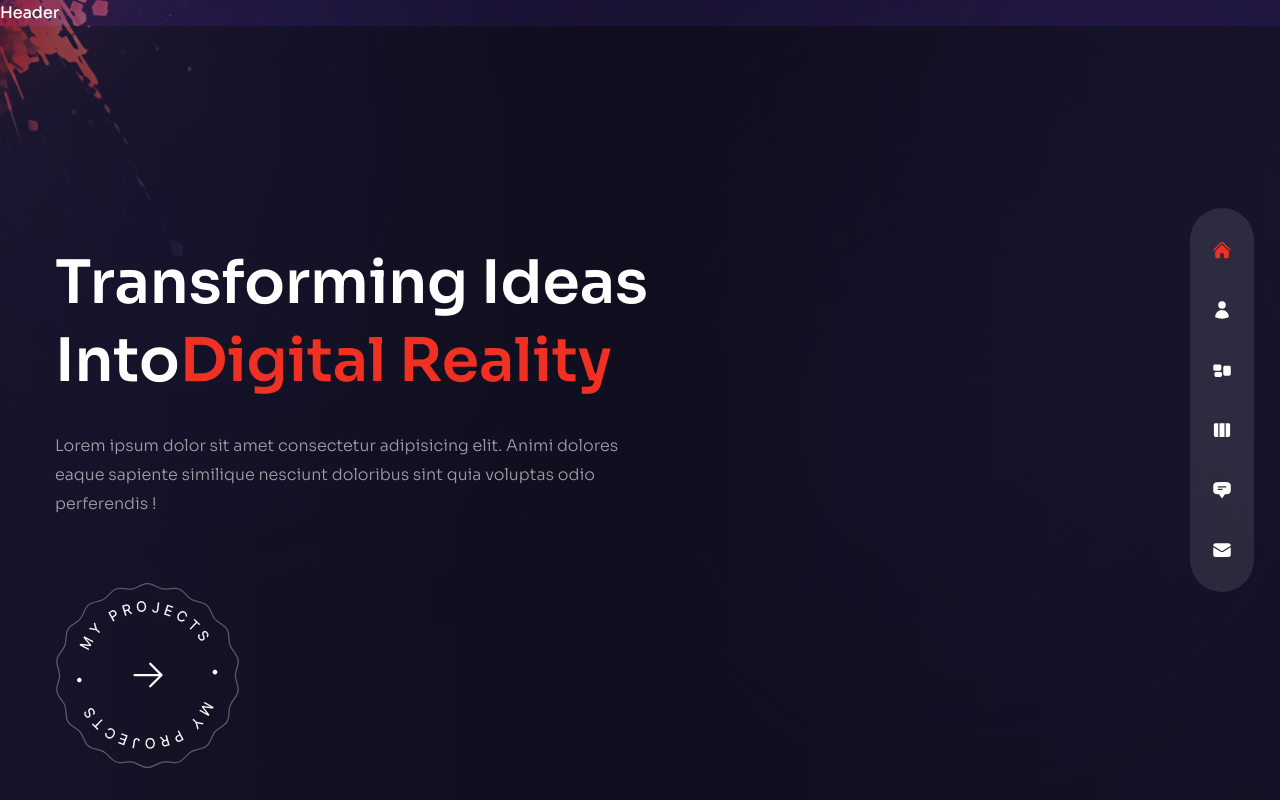
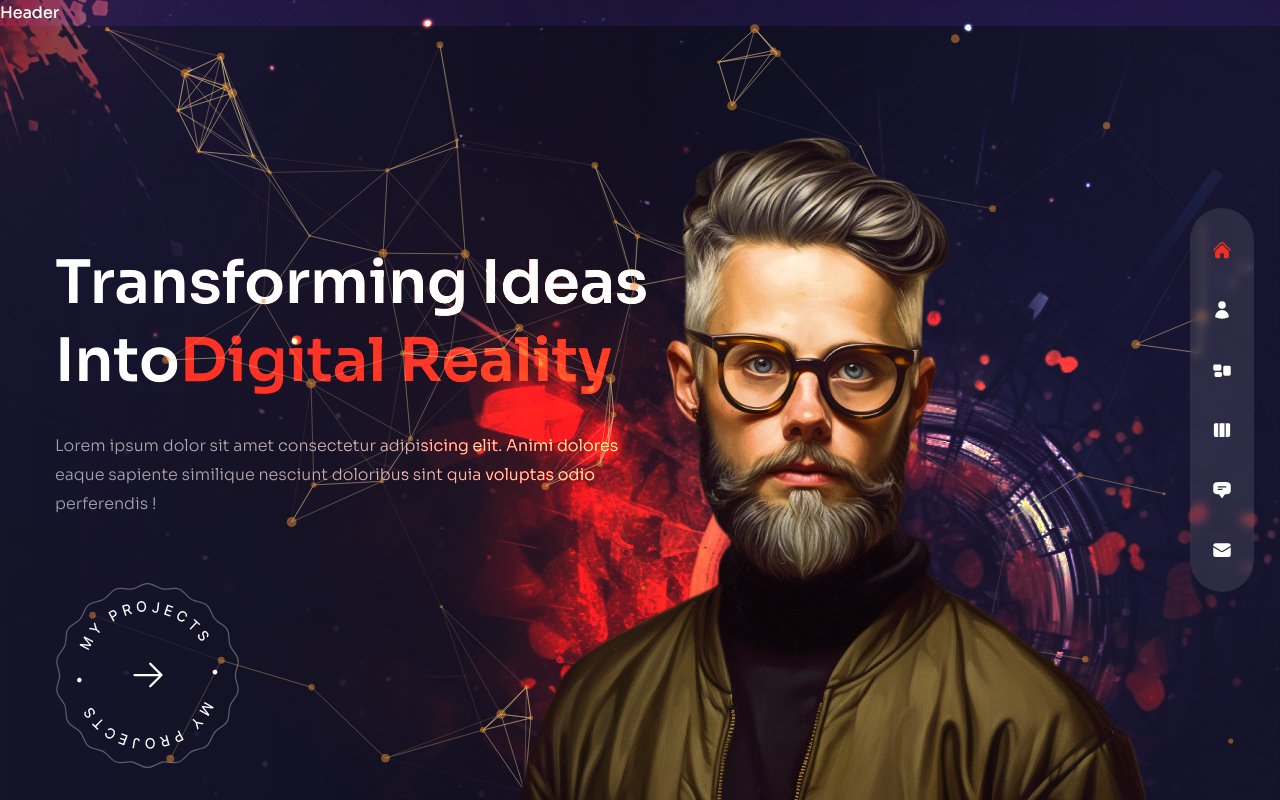
Before and after one commit to nahidpavelc/personal_portfolio, a Next.js app: page / in a window 1280 px wide. Built offline with nearby package versions, Linux system fonts and the light colour scheme.

Commit message:
Home done

```diff
--- a/components/Avatar.js
+++ b/components/Avatar.js
@@ -1,5 +1,17 @@
+// next image
+import Image from "next/image";
+
 const Avatar = () => {
-  return <div>Avatar</div>;
+  return (
+    <div className="hidden xl:flex xl:max-w-none">
+      <Image
+        src={'/avatar.png'}
+        width={737}
+        height={678}
+        alt=""
+        className="translate-z-0 w-full h-full" />
+    </div>
+  );
 };
 
 export default Avatar;
--- a/components/ParticlesContainer.js
+++ b/components/ParticlesContainer.js
@@ -1,5 +1,100 @@
+import { Particles } from 'react-tsparticles';
+import { loadFull } from 'tsparticles';
+import React, {useCallback} from 'react';
+
 const ParticlesContainer = () => {
-  <div>Particles Container</div>;
+  // init
+  const particlesInit = useCallback(async (engine) => {
+    await loadFull(engine);
+  }, []);
+
+  const particlesLoaded = useCallback(async () => { }, []);
+
+  return (
+    <Particles
+      className='w-full h-full absolute translate-z-0'
+      id='tsparticles'
+      init={particlesInit}
+      loaded={particlesLoaded}
+      options={{
+        fullScreen: { enable: false },
+        background: {
+          color: {
+            value: ''
+          },
+        },
+        fpsLimit: 120,
+        interactivity: {
+          events: {
+            onClick: {
+              enable: false,
+              mode: 'push',
+            },
+            onHover: {
+              enable: true,
+              mode: 'repulse',
+            },
+            resize: true,
+          },
+
+          modes: {
+            push: {
+              quantity: 90
+            },
+            repulse: {
+              distance: 200,
+               duration: 0.4,
+            }
+          }
+        },
+        particles: {
+          color: {
+            value: '#e68e2e',
+          },
+          links: {
+            color: '#f5d393',
+            distance: 150,
+            enable: true,
+            opacity: 0.5,
+            width: 1
+          },
+          collisions: {
+            enable: true,
+          },
+          move: {
+            direction: 'none',
+            enable: true,
+            outModes: {
+              default: 'bounce',
+            },
+            random: false,
+            speed: 1,
+            straight: false
+          },
+          number: {
+            density: {
+              enable: true,
+              area: 800
+            },
+            value: 80
+          },
+          opacity: {
+            value: 0.5,
+          },
+          shape: {
+            type: 'circle',
+          },
+          size: {
+            value: {
+              min: 1,
+              max: 5,
+            },
+          },
+        },
+        detectRetina: true,
+    }}
+    />
+  )
 };
 
 export default ParticlesContainer;
--- a/pages/index.js
+++ b/pages/index.js
@@ -54,7 +54,23 @@
         </div>
       </div>
       {/* image */}
-      <div>image</div>
+      <div className="w-[1200px] h-full absolute right-0 bottom-0">
+        {/* bg img */}
+        <div className="bg-none xl:bg-explosion xl:bg-cover xl:bg-right xl:bg-no-repeat w-full h-full absolute mix-blend-color-dodge translate-z-0"></div>
+        {/* particles */}
+        <ParticlesContainer/>
+        {/* avatar img */}
+        <motion.div
+          variants={fadeIn('up', 0.2)}
+          initial='hidden'
+          animate='show'
+          exit='hidden'
+          transition={{duration: 1, ease: 'easeInOut'}}
+          className="w-full h-full max-w-[737px] max-h-[678px] absolute -bottom-32 lg:bottom-0 lg:right-[8%]"
+        >
+          <Avatar />
+        </motion.div>
+      </div>
     </div>
   );
 };
```
